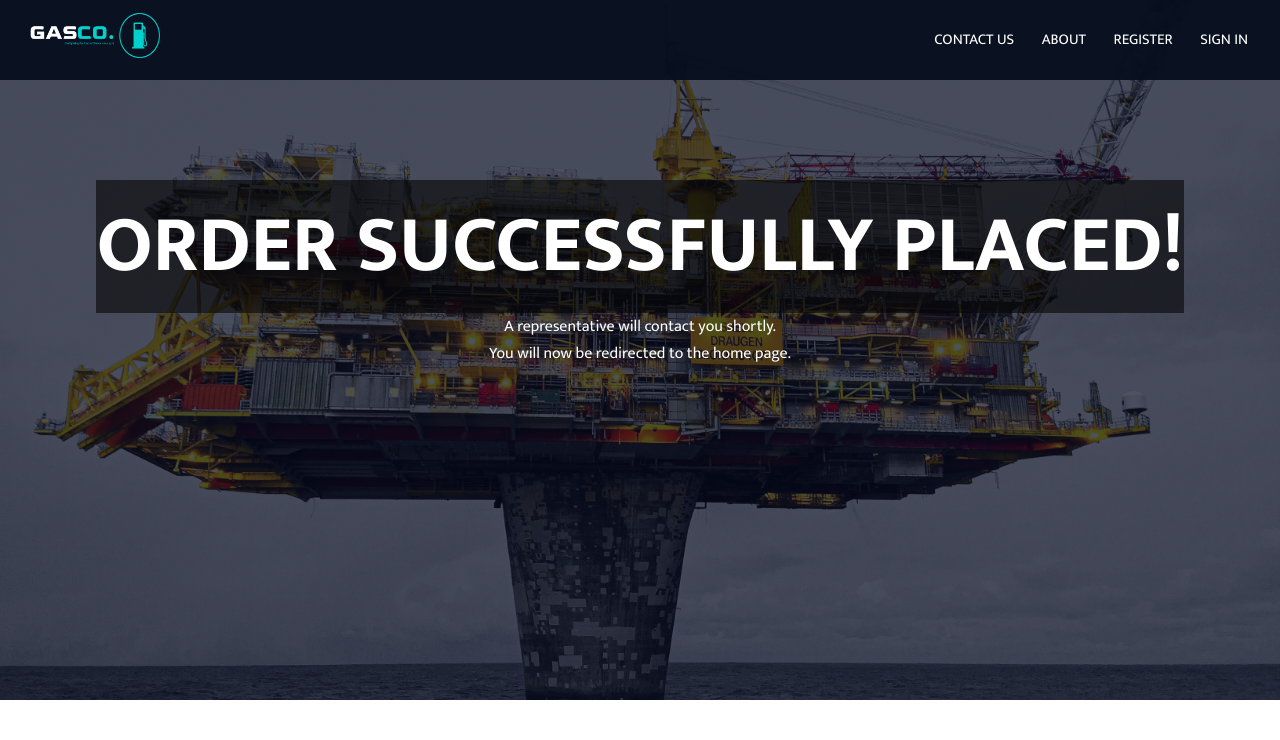
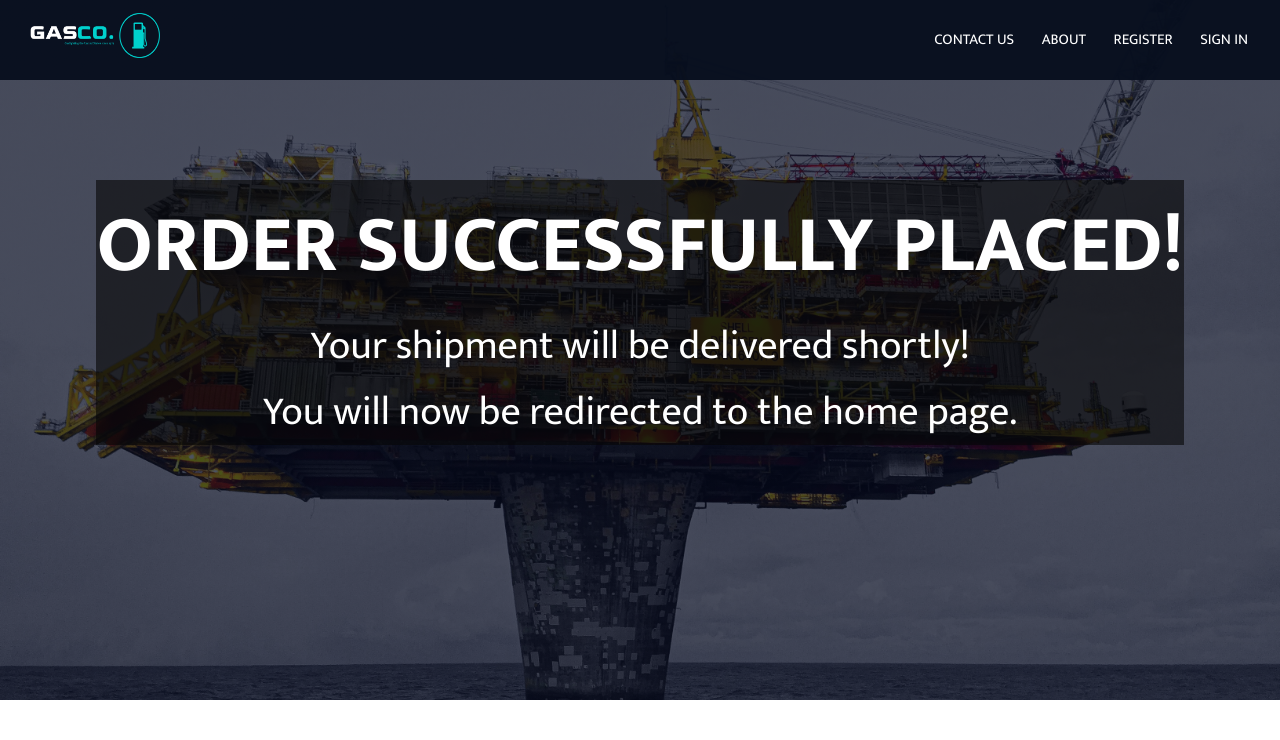
Before and after one commit to VysePresident/Fuel-Tracking-Application, a PHP site: page /orderConfirmation.html in a window 1280 px wide. Shown: the top 740 px of the page. Run offline with PHP 8.4, Linux system fonts and the light colour scheme.

Commit message:
Adjusting Order Confirmation
Fixed css style linkage and html text.

```diff
--- a/orderConfirmation.html
+++ b/orderConfirmation.html
@@ -5,7 +5,7 @@
     <link rel="stylesheet" href="styles/styles.css">
     <link rel="stylesheet" href="styles/nav-bar.css">
     <link rel="stylesheet" href="styles/footer.css">
-    <link rel="stylesheet" href="styles/confirmed.css">
+    <link rel="stylesheet" href="styles/orderConfirmation.css">
 
     <title>ORDER SUCCESSFUL CONFIRMATION.</title>
 
@@ -19,7 +19,7 @@
       <section id="page">
         <section id="confirmation-message">
           <h1 id="confirmhead">ORDER SUCCESSFULLY PLACED!</h1>
-          <p class="confirmtext">A representative will contact you shortly.</p>
+          <p class="confirmtext">Your shipment will be delivered shortly!</p>
           <p class="confirmtext">You will now be redirected to the home page.</p>
         </section>
     </section>
--- a/styles/orderConfirmation.css
+++ b/styles/orderConfirmation.css
@@ -14,12 +14,12 @@
     padding-top: 180px;
 }
 #confirmhead {
-    font-size: 40px;
+    font-size: 80px;
     opacity: 100%;
     background-color: rgba(5, 5, 5, 0.6);
 }
 .confirmtext {
-    font-size: 20px;
+    font-size: 40px;
     opacity: 200%;
     background-color: rgba(5, 5, 5, 0.6);
 }
```
